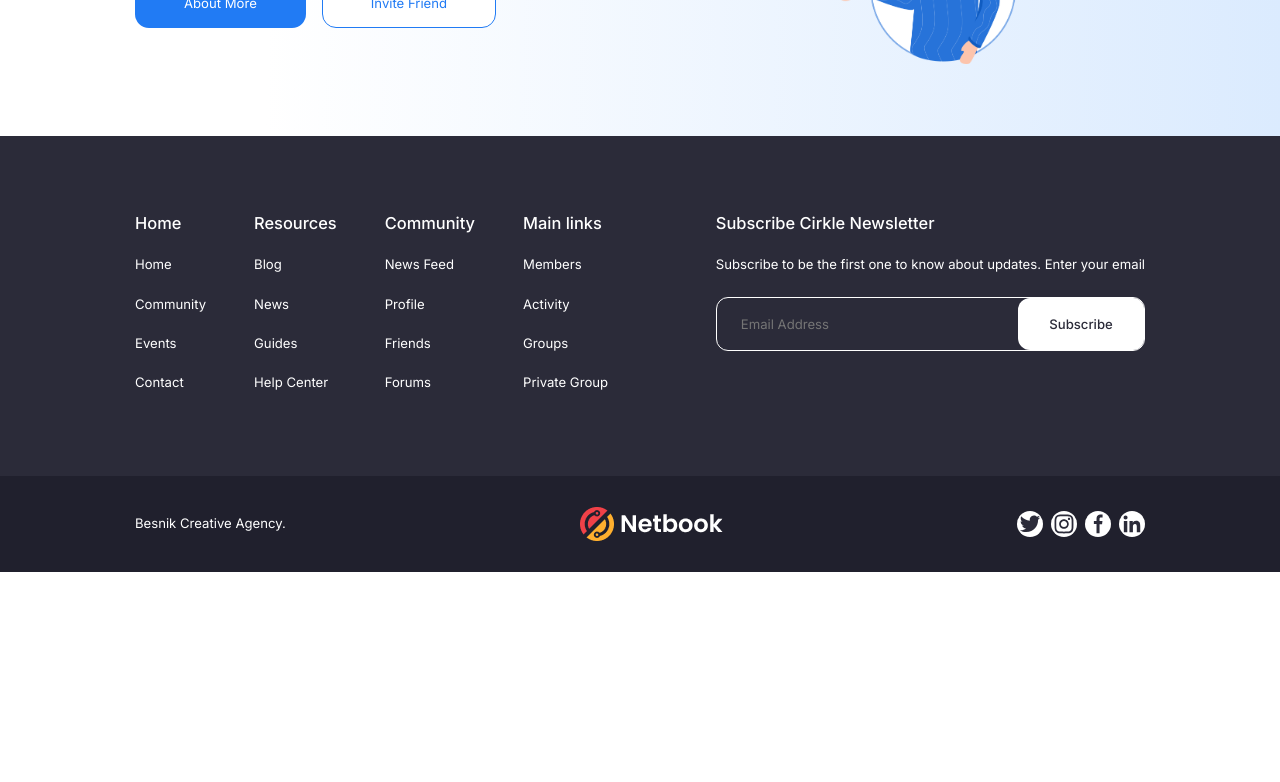
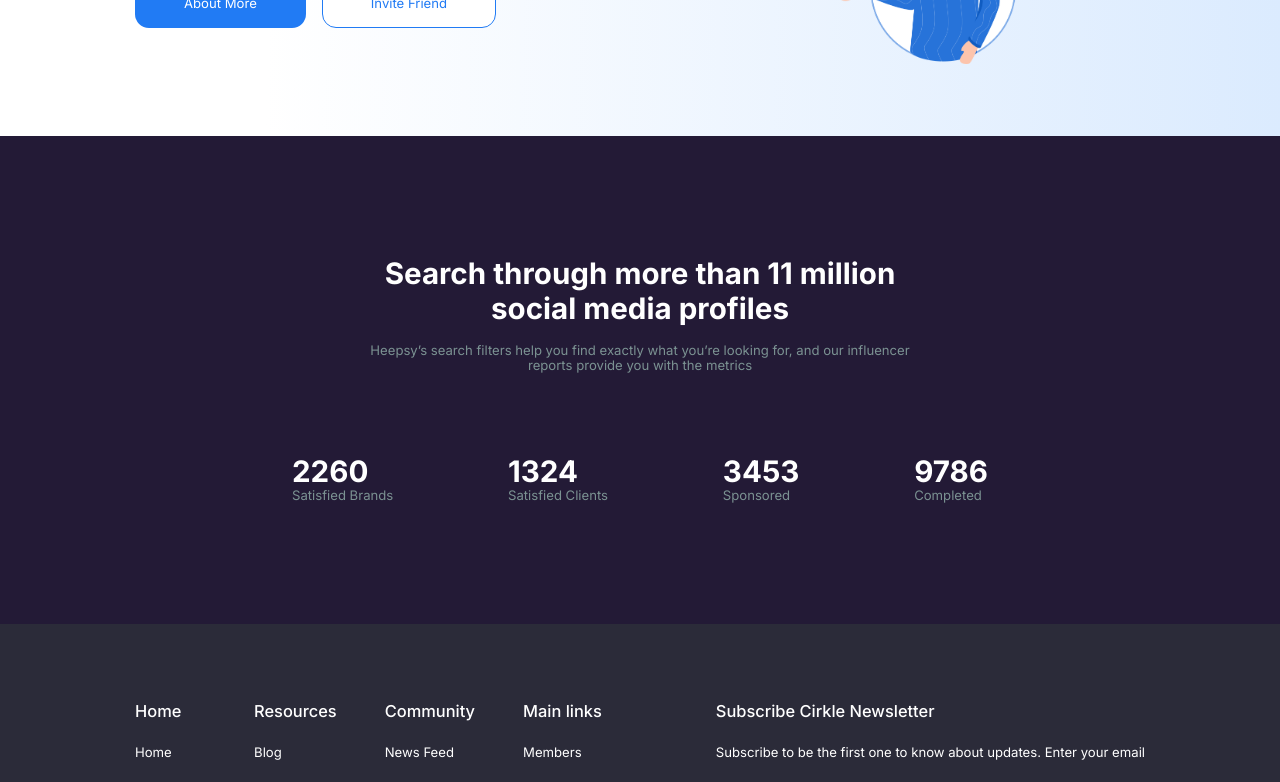
Before and after one commit to Queue-Evgenii/test-task_vis-a-vis, a Vue app: page / in a window 1280 px wide. Shown: the part 500-1282 px from the top of the page. Before the commit the page ends 1072 px from the top, so only its background shows below. Built offline with nearby package versions, Linux system fonts and the light colour scheme.

Commit message:
ADD activities component

```diff
--- a/src/App.vue
+++ b/src/App.vue
@@ -1,6 +1,8 @@
 <script>
 import "./assets/reset.css";
 import "./assets/style.scss"
+
+import ActivitiesComponent from "./components/ActivitiesComponent.vue";
 import PreviewComponent from "./components/PreviewComponent.vue";
 import LayoutDefault from "./layouts/LayoutDefault.vue";
 
@@ -9,6 +11,12 @@ export default {
   components: {
     LayoutDefault,
     PreviewComponent,
+    ActivitiesComponent,
+  },
+  data() {
+    return {
+
+    }
   },
 }
 </script>
@@ -16,6 +24,7 @@ export default {
 <template>
   <LayoutDefault>
    <PreviewComponent />
+   <ActivitiesComponent />
   </LayoutDefault>
 </template>
 
--- /dev/null
+++ b/src/components/ActivitiesComponent.vue
@@ -0,0 +1,68 @@
+<script>
+import { activitiesList } from "../data/activitiesList";
+
+export default {
+  name: "ActivitiesComponent",
+  data() {
+    return {
+      activitiesList
+    }
+  },
+}
+</script>
+
+<template>
+  <div class="activities">
+    <div class="activities__container _container">
+      <div class="activities__text">
+        <h2 class="activities__title _title-2">Search through more than 11 million social media profiles</h2>
+        <h5 class="activities__subtitle">Heepsy’s search filters help you find exactly what you’re looking for, and our influencer reports provide you with the metrics</h5>
+      </div>
+      <ul class="activities__list _flex _ai-c _jc-sb _gap-x-16">
+        <li v-for="(item, index) in activitiesList" :key="index">
+          <div class="_title-2">{{ item.number }}</div>
+          <span>{{ item.name }}</span>
+        </li>
+      </ul>
+    </div>
+  </div>
+</template>
+
+<style lang="scss">
+.activities {
+  padding: 120px 0;
+  background-color: #231a36;
+  &__title,
+  &__list div {
+    color: #fff;
+  }
+  &__subtitle,
+  &__list span {
+    color: #7b9292;
+  }
+  &__title {
+    margin-bottom: 18px;
+  }
+  &__list {
+    margin: 80px auto 0;
+    padding: 0 157px;
+    @media(max-width: 992px) {
+      padding: 0 75px;
+    }
+    @media(max-width: 768px) {
+      padding: 0;
+    }
+  }
+  &__text {
+    margin: 0 auto;
+    text-align: center;
+    padding: 0 215px;
+    @media(max-width: 992px) {
+      padding: 0 135px;
+    }
+    @media(max-width: 768px) {
+      padding: 0 48px;
+    }
+  }
+}
+</style>
--- /dev/null
+++ b/src/data/activitiesList.js
@@ -0,0 +1,18 @@
+export const activitiesList = [
+  {
+    name: "Satisfied Brands",
+    number: 2260,
+  },
+  {
+    name: "Satisfied Clients",
+    number: 1324,
+  },
+  {
+    name: "Sponsored",
+    number: 3453,
+  },
+  {
+    name: "Completed",
+    number: 9786,
+  },
+];
```
Also changed, not shown: src/components/AchievmentsComponent.vue (added), src/components/OrderFormComponent.vue (added).
